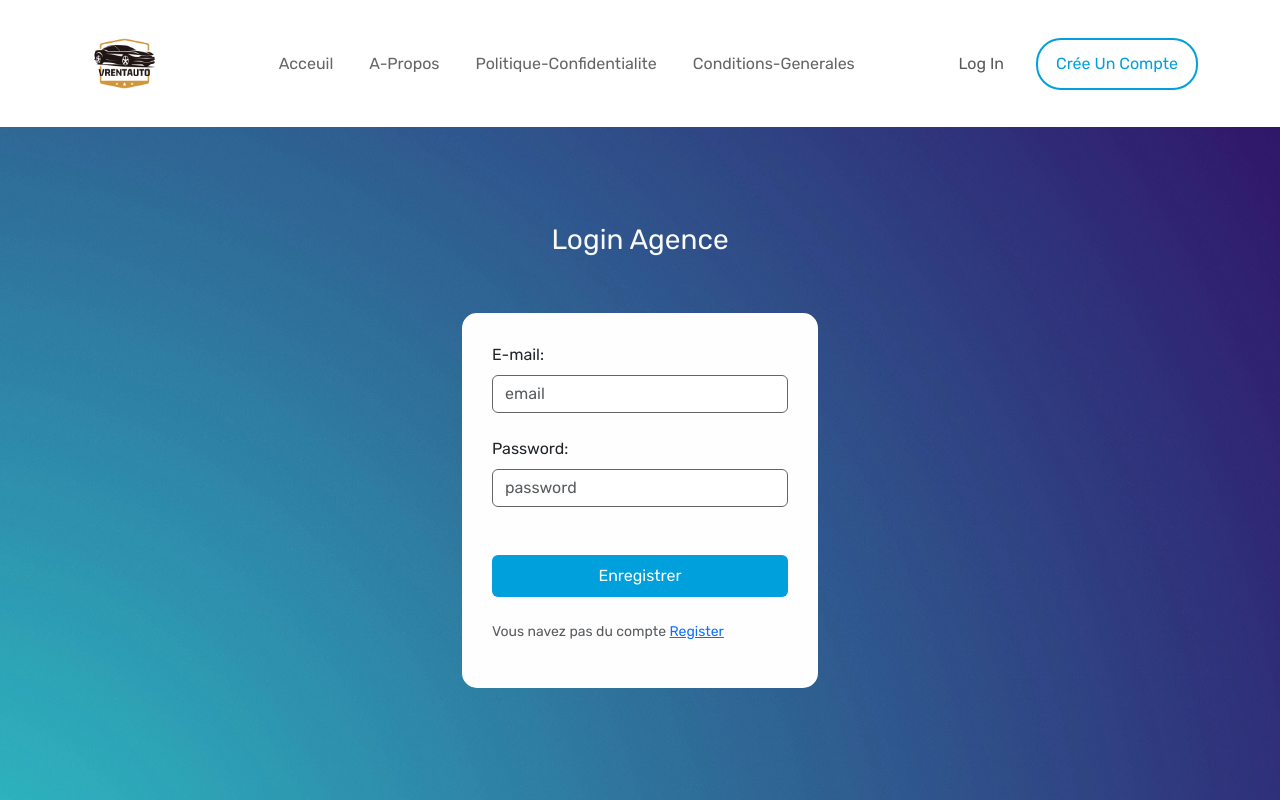
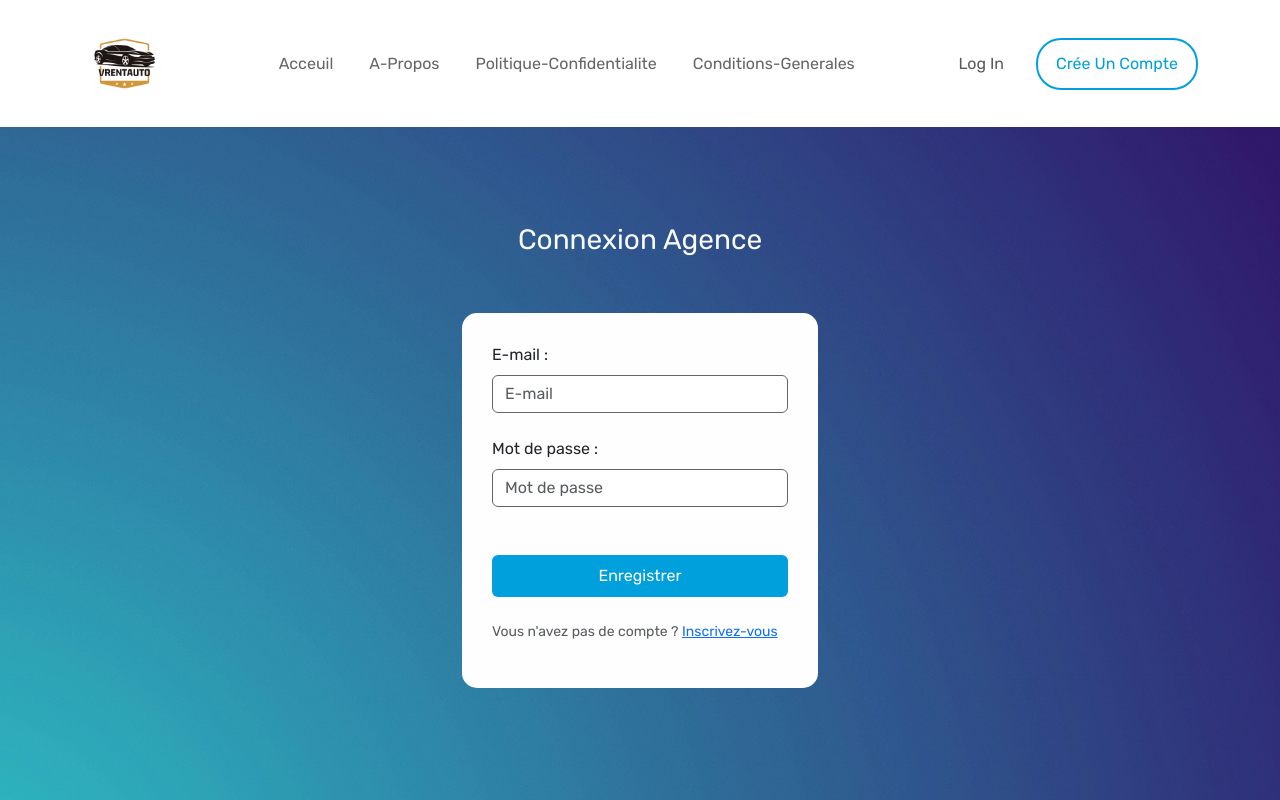
Before and after one commit to PETERBILT-PLUS/Location-P, a React (Vite) app in the folder client/: page /login-agent in a window 1280 px wide. Shown: the top 800 px of the page. Built offline with nearby package versions, Linux system fonts and the light colour scheme; no server answers.

Commit message:
cookie are fixed

```diff
--- a/client/src/Components/Login/LoginAgent/LoginAgent.tsx
+++ b/client/src/Components/Login/LoginAgent/LoginAgent.tsx
@@ -1,19 +1,19 @@
 import { useFormik } from 'formik';
-import React, { useLayoutEffect, useState } from 'react'
-import { Container, Form, Row } from 'react-bootstrap';
+import React, { useLayoutEffect, useState } from 'react';
+import { Container, Form, Row, Alert } from 'react-bootstrap';
 import { LoginAgentSchema } from '../../../Configuration/Schema';
 import { toast } from 'react-toastify';
 import SubmitButton from '../../../SubComponents/SubmitButton/SubmitButton.tsx';
-import "./LoginAgent.css";
+import './LoginAgent.css';
 import { Link, useNavigate } from 'react-router-dom';
 import axios, { AxiosResponse } from 'axios';
-import { useDispatch, useSelector } from "react-redux";
+import { useDispatch, useSelector } from 'react-redux';
 import { loginAgency } from '../../../Configuration/agencySlice.ts';
 import { logout } from '../../../Configuration/userSlice.ts';
 
-
 function LoginAgent() {
     const [loading, setLoading] = React.useState<boolean>(false);
+    const [cookieError, setCookieError] = useState<boolean>(false); // State to track cookie issues
     const dispatch = useDispatch();
     const navigate = useNavigate();
     const [state, setState] = useState<boolean>();
@@ -21,25 +21,35 @@ function LoginAgent() {
     const SERVER: string = import.meta.env.VITE_SERVER as string;
 
     useLayoutEffect(() => {
-        document.title = "Login (Agence)";
+        document.title = 'Connexion (Agence)';
     }, []);
 
     const onSubmit = async (values: any, actions: any) => {
         try {
             setLoading(true);
+            setCookieError(false); // Reset cookie error state
             const res: AxiosResponse<any, any> = await axios.post(`${SERVER}/agent/login`, values, { withCredentials: true });
+
             if (res.data.success) {
+                // Check if cookies are enabled
+                if (!document.cookie.includes('token')) {
+                    setCookieError(true); // Notify user to enable cookies
+                    toast.warning('Les cookies ne sont pas activés. Veuillez les activer pour vous connecter.');
+                    return; // Stop further execution
+                }
+
                 if (!agency) {
                     setState(true);
                 }
-                toast.success("Login Succès");
+                toast.success('Connexion réussie');
                 dispatch(logout());
                 dispatch(loginAgency(res.data.agency));
                 actions.resetForm();
+
                 if (state) {
-                    navigate("/payment");
+                    navigate('/payment');
                 } else {
-                    navigate("/agence-dashboard");
+                    navigate('/agence-dashboard');
                 }
             }
         } catch (error) {
@@ -49,39 +59,78 @@ function LoginAgent() {
         } finally {
             setLoading(false);
         }
-    }
+    };
 
     const { values, errors, touched, handleBlur, handleChange, handleSubmit, isSubmitting } = useFormik({
         initialValues: {
-            email: "",
-            password: "",
+            email: '',
+            password: '',
         },
         validationSchema: LoginAgentSchema,
         onSubmit,
     });
+
     return (
         <section className="login-agent py-5">
             <Container>
-                <h3 className="text-light text-center title py-5">Login Agence</h3>
+                <h3 className="text-light text-center title py-5">Connexion Agence</h3>
                 <Row>
                     <div className="col-11 col-md-6 col-lg-4 mx-auto">
+                        {/* Display a warning if cookies are not enabled */}
+                        {cookieError && (
+                            <Alert variant="warning" className="mb-4">
+                                Les cookies ne sont pas activés dans votre navigateur. Veuillez activer les cookies pour vous connecter.{' '}
+                                <a
+                                    href="https://support.google.com/chrome/answer/95647"
+                                    target="_blank"
+                                    rel="noopener noreferrer"
+                                >
+                                    Apprenez comment activer les cookies
+                                </a>
+                                .
+                            </Alert>
+                        )}
                         <Form className="agent-register-form" onSubmit={handleSubmit} autoComplete="off">
-                            <Form.Label htmlFor="email" className="py-0">E-mail:</Form.Label>
-                            <Form.Control className="input-form mb-4 my-0" type="email" value={values.email} isInvalid={!!errors.email && touched.email} onBlur={handleBlur} onChange={handleChange} placeholder="email" name="email" />
+                            <Form.Label htmlFor="email" className="py-0">
+                                E-mail :
+                            </Form.Label>
+                            <Form.Control
+                                className="input-form mb-4 my-0"
+                                type="email"
+                                value={values.email}
+                                isInvalid={!!errors.email && touched.email}
+                                onBlur={handleBlur}
+                                onChange={handleChange}
+                                placeholder="E-mail"
+                                name="email"
+                            />
                             {errors.email && touched.email && <h6 className="text-danger error-header">{errors.email}</h6>}
-                            <Form.Label htmlFor="password">Password:</Form.Label>
-                            <Form.Control className="input-form my-0" type="password" value={values.password} isInvalid={!!errors.password && touched.password} onBlur={handleBlur} onChange={handleChange} placeholder="password" name="password" />
-                            {errors.password && touched.password && <h6 className="text-danger error-header">{errors.password}</h6>}
+                            <Form.Label htmlFor="password">Mot de passe :</Form.Label>
+                            <Form.Control
+                                className="input-form my-0"
+                                type="password"
+                                value={values.password}
+                                isInvalid={!!errors.password && touched.password}
+                                onBlur={handleBlur}
+                                onChange={handleChange}
+                                placeholder="Mot de passe"
+                                name="password"
+                            />
+                            {errors.password && touched.password && (
+                                <h6 className="text-danger error-header">{errors.password}</h6>
+                            )}
                             <SubmitButton disabled={isSubmitting} loading={loading} />
                             <Form.Text id="passwordHelpBlock" muted>
-                                <p className="pt-3">Vous navez pas du compte <Link to="/register-agent">Register</Link></p>
+                                <p className="pt-3">
+                                    Vous n'avez pas de compte ? <Link to="/register-agent">Inscrivez-vous</Link>
+                                </p>
                             </Form.Text>
                         </Form>
                     </div>
                 </Row>
             </Container>
         </section>
-    )
+    );
 }
 
 export default LoginAgent;
```
